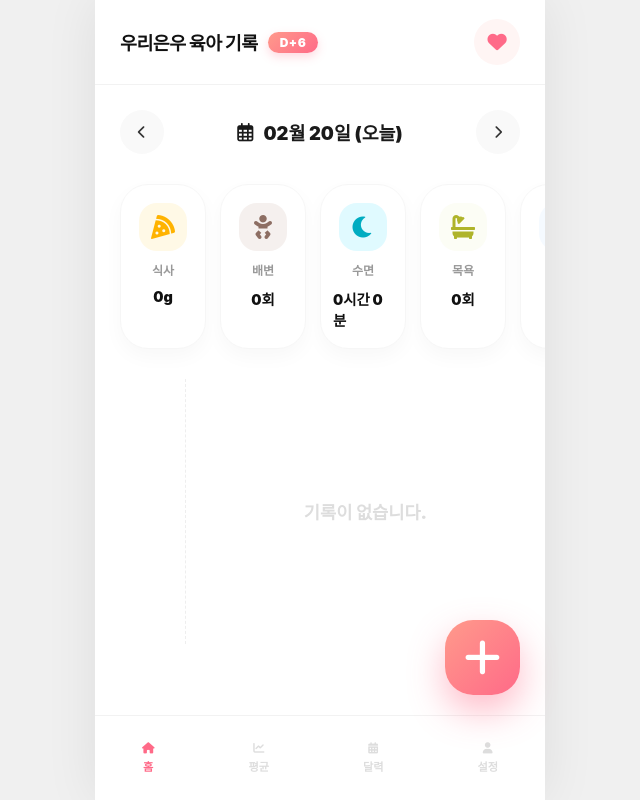
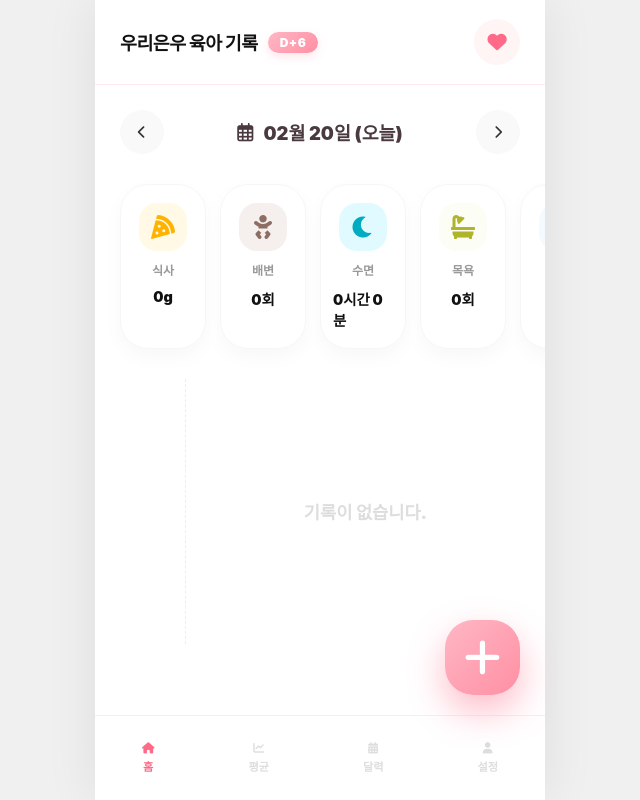
Before and after one commit to kosstink-star/eunu-diary, an Electron app: page index.html in a window 1280 px wide. Shown: the whole page, without its empty margins (320-960 px from the left). Drawn offline with nearby package versions, Linux system fonts and the light colour scheme; a web font is replaced by a local one.

Commit message:
Theme: Updated UI to Light Pink theme and kept original icons

```diff
--- a/style.css
+++ b/style.css
@@ -1,13 +1,13 @@
 :root {
-    --primary: #ff9a8b;
-    --primary-dark: #ff6a88;
-    --primary-gradient: linear-gradient(135deg, #ff9a8b 0%, #ff6a88 100%);
-    --bg-main: #fcfcfc;
+    --primary: #ffb7c5;
+    --primary-dark: #ff8fa3;
+    --primary-gradient: linear-gradient(135deg, #ffb7c5 0%, #ff8fa3 100%);
+    --bg-main: #fff5f7;
     --card-bg: #ffffff;
-    --text-main: #1a1a1a;
-    --text-sub: #7a7a7a;
-    --border: #f2f2f2;
-    --accent-glow: rgba(255, 106, 136, 0.25);
+    --text-main: #4a3a3d;
+    --text-sub: #a68b8f;
+    --border: #ffebee;
+    --accent-glow: rgba(255, 143, 163, 0.22);
     --safe-area-bottom: env(safe-area-inset-bottom, 20px);
 }
 
```
